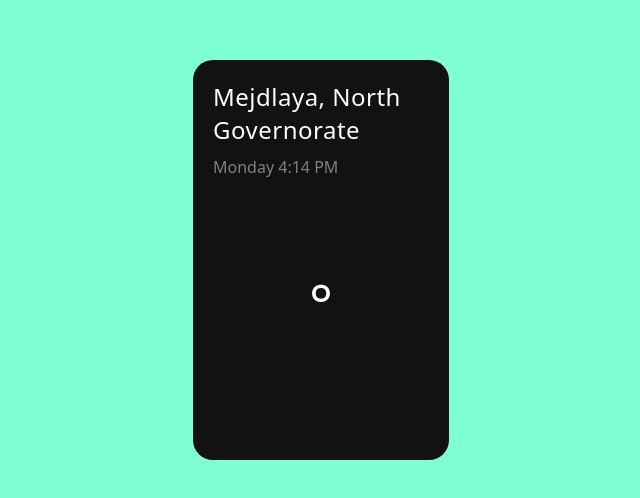
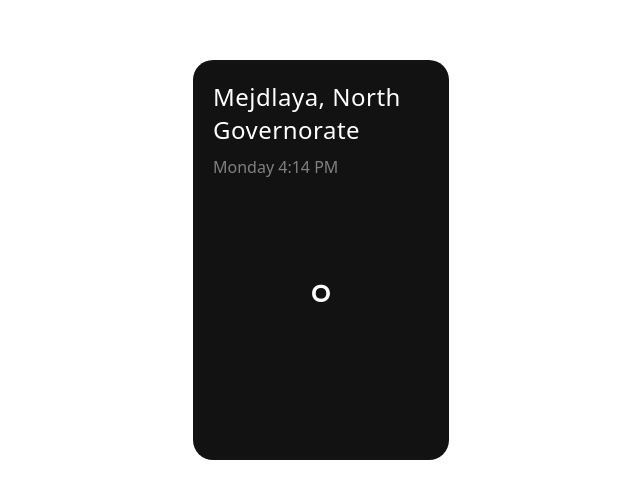
Before and after one commit to charbel-dot/weather-app, a plain HTML site: page index.html in a window 1280 px wide. Shown: the part 140-638 px from the top of the page, without its empty margins (319-959 px from the left). Drawn offline with Linux system fonts and the light colour scheme; no server answers.

Commit message:
Changed main page background color

```diff
--- a/styles/style.css
+++ b/styles/style.css
@@ -7,7 +7,7 @@
 body {
   width: 100%;
   height: 100vh;
-  background-color: aquamarine;
+  background-color: #fff;
   font-family: system-ui, -apple-system, BlinkMacSystemFont, "Segoe UI", Roboto,
     Oxygen, Ubuntu, Cantarell, "Open Sans", "Helvetica Neue", sans-serif;
 }
```
